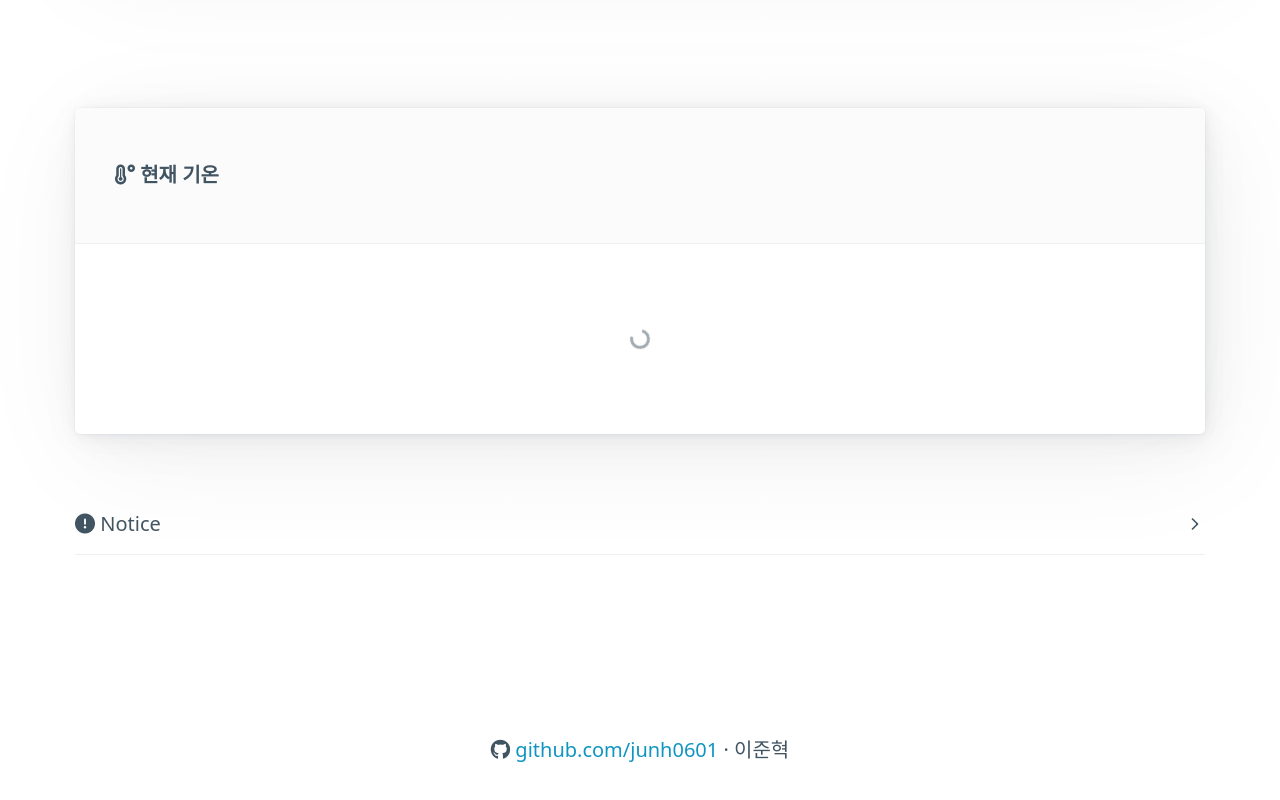
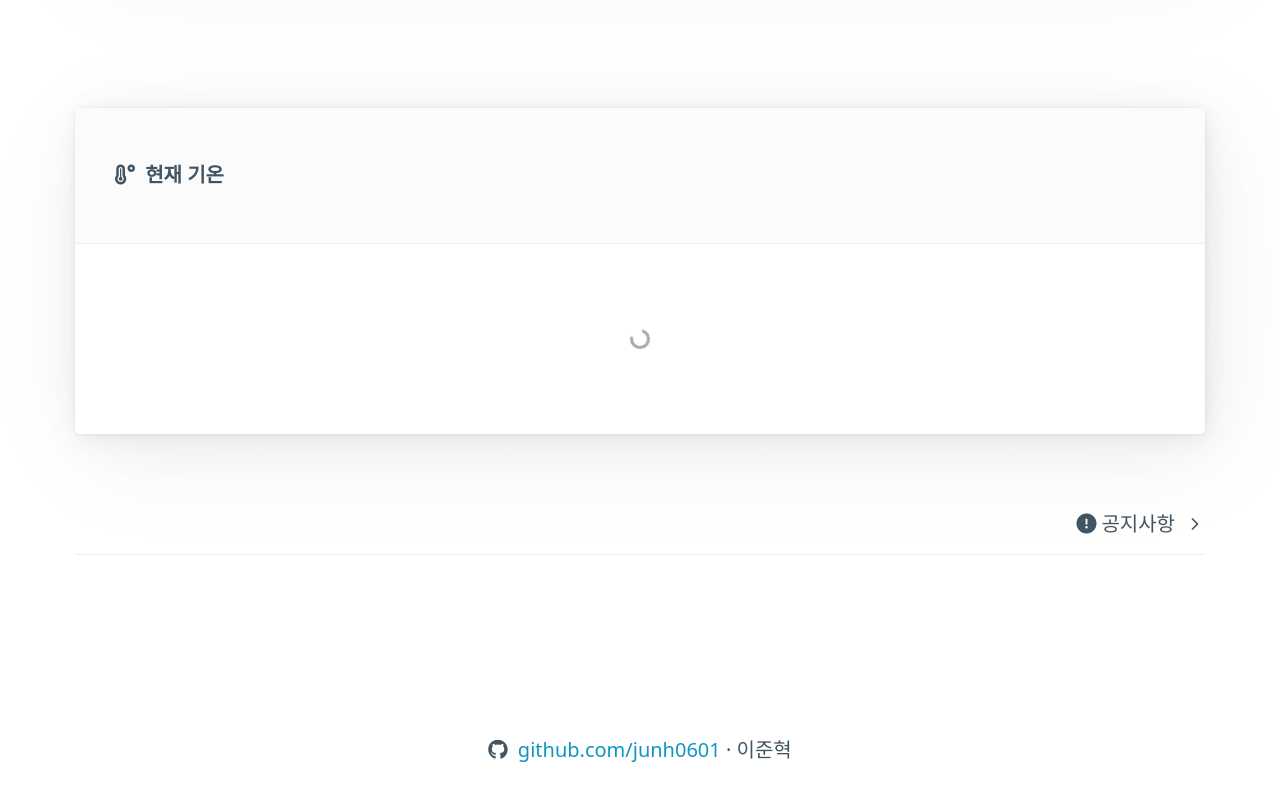
Before and after one commit to junh0601/dsme, a plain HTML site: page index.html in a window 1280 px wide. Shown: the part 1214-2014 px from the top of the page. Drawn offline with nearby package versions, Linux system fonts and the light colour scheme; no server answers.

Commit message:
공지사항 수정

```diff
--- a/css/menu.css
+++ b/css/menu.css
@@ -27,3 +27,7 @@ td {
 small {
   opacity: 0.7;
 }
+
+i {
+  margin-right: 5px;
+}
--- a/css/style.css
+++ b/css/style.css
@@ -9,6 +9,11 @@ td {
 
 #search-form {
   margin-bottom: 5px;
+}
+
+#notice-card > summary {
+  display: flex;
+  justify-content: flex-end;
 }
 
 #info-card {
@@ -52,3 +57,7 @@ article > header {
   display: flex;
   justify-content: space-around;
 }
+
+i {
+  margin-right: 5px;
+}
--- a/index.html
+++ b/index.html
@@ -49,7 +49,7 @@
 
         <details class="secondary" id="notice-card" style="order: 99">
           <summary>
-            <i class="fa-solid fa-circle-exclamation"></i> Notice
+            <i class="fa-solid fa-circle-exclamation"></i> 공지사항
           </summary>
           <div>
             <h6>현재 지원하는 기능
```
